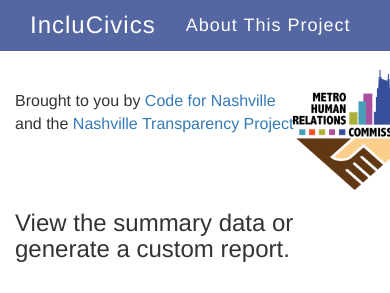
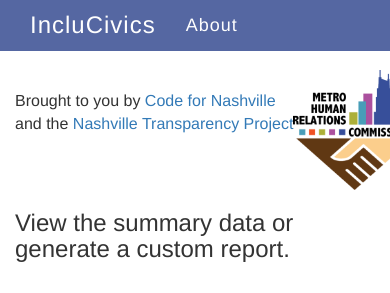
Before and after one commit to code-for-nashville/inclucivics, a Python web app: template ntp/app/templates/index.html in a window 390 px wide; the page is wider, and only the part inside the window is pictured. Shown: the top 293 px of that part. Run offline with Jinja, Linux system fonts and the light colour scheme; the template is opened without the code that fills it, so the values that code supplies are empty; some libraries are stand-ins or nearby versions.

Commit message:
Shorten about anchor for phone

```diff
--- a/ntp/app/templates/index.html
+++ b/ntp/app/templates/index.html
@@ -26,7 +26,7 @@
   <nav class="navbar navbar-inclucivics navbar-fixed-top" role="navigation" >
     <div class="container">
       <a class="navbar-brand" href="/" id="home-link">IncluCivics</a>
-      <a id="about-link" style="float: left; height: 50px; padding: 15px 15px; line-height: 20px;" data-target="#about-message">About This Project</a>
+      <a id="about-link" style="float: left; height: 50px; padding: 15px 15px; line-height: 20px;" data-target="#about-message">About <span class="hidden-xs">This Project</span></a>
     </div>
   </nav>
 
```
